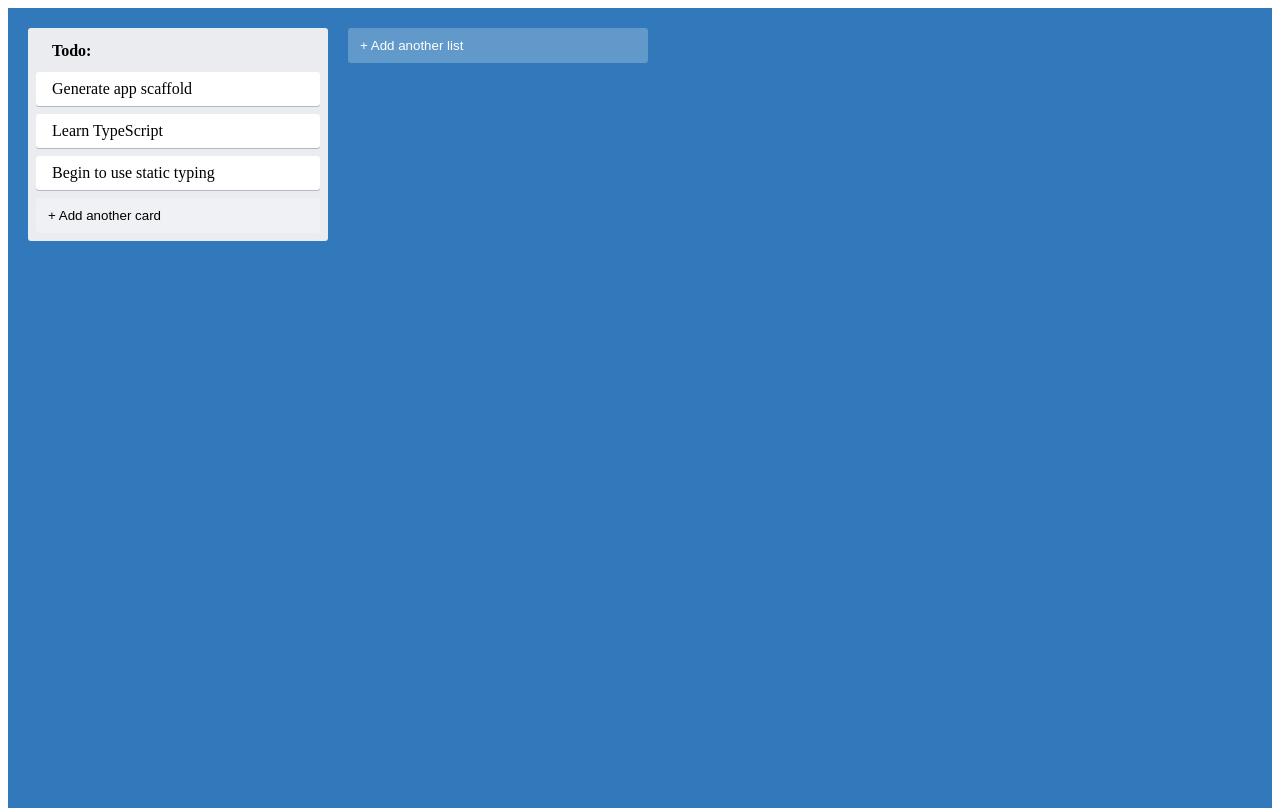
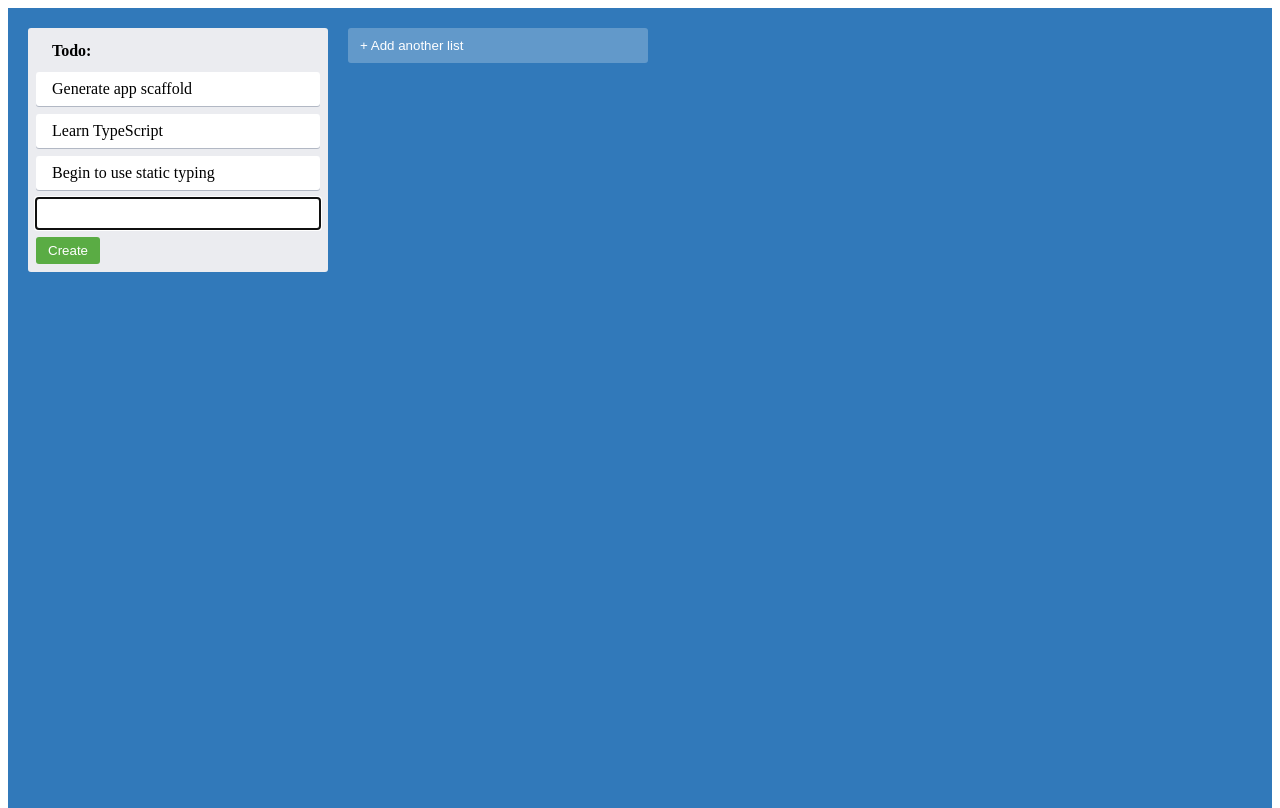
Before and after one commit to layoayeni/trello-clone, a React (Create React App) app: page / in a window 1280 px wide. Both pictures are taken after a click on the button "+ Add another card". Built offline with nearby package versions, Linux system fonts and the light colour scheme.

Commit message:
Form input interactivity and accessibility

```diff
--- a/src/AddNewItem.tsx
+++ b/src/AddNewItem.tsx
@@ -1,5 +1,6 @@
 import { useState } from "react";
 import { AddItemButton } from "./styles";
+import { NewItemForm } from "./NewItemForm";
 
 //Create AddNewItem Component using State
 
@@ -15,6 +16,14 @@
 
     if (showForm) {
         //We show item creation form here
+        return (
+            <NewItemForm
+                onAdd={(text) => {
+                    onAdd(text)
+                    setShowForm(false)
+                }}
+            />
+        )
     }
 
     return (
--- /dev/null
+++ b/src/NewItemForm.tsx
@@ -0,0 +1,38 @@
+import { useState } from "react";
+import {
+    NewItemFormContainer,
+    NewItemButton,
+    NewItemInput
+} from "./styles";
+import { useFocus } from "./utils/useFocus";
+
+type NewItemFormProps = {
+    onAdd(text: string): void
+}
+
+export const NewItemForm = ({ onAdd }: NewItemFormProps) => {
+    const [text, setText] = useState("")
+    const inputRef = useFocus()
+    //Submit on pressing Enter Key
+    const handleAddText = (
+        event: React.KeyboardEvent<HTMLInputElement>
+    ) => {
+        if(event.key === "Enter") {
+            onAdd(text)
+        }
+    }
+
+    return (
+        <NewItemFormContainer>
+            <NewItemInput
+                ref={(inputRef)}
+                value={text}
+                onChange={(e) => setText(e.target.value)}
+                onKeyPress={handleAddText}
+            />
+            <NewItemButton onClick={() => onAdd(text)}>
+                Create
+            </NewItemButton>
+        </NewItemFormContainer>
+    )
+}
--- a/src/styles.ts
+++ b/src/styles.ts
@@ -4,7 +4,7 @@
     dark?: boolean
 }
 
-//AppContainer Component
+//App Container Component
 export const AppContainer = styled.div`
     align-items: flex-start;
     background-color: #3179ba;
@@ -15,7 +15,7 @@
     width: 100%;
 `
 
-//ColumnContainer Component
+//Column Container Component
 export const ColumnContainer = styled.div`
     background-color: #ebecf0;
     width: 300px;
@@ -26,13 +26,13 @@
     flex-grow: 0;
 `
 
-//ColumnTitle
+//Column Title
 export const ColumnTitle = styled.div`
     padding: 6px 16px 12px;
     font-weight: bold;
 `
 
-//CardContainer
+//Card Container
 export const CardContainer = styled.div`
     background-color: #fff;
     cursor: pointer;
@@ -43,6 +43,7 @@
     box-shadow: #091e4240 0px 1px 0px 0px;
 `
 
+//Add New Item(list and task) button
 export const AddItemButton = styled.button<AddItemButtonProps>`
     background-color: #ffffff3d;
     border-radius: 3px;
@@ -58,3 +59,34 @@
         background-color: #ffffff52;
     }
 `
+
+//New Item Form Container
+export const NewItemFormContainer = styled.div`
+    max-width: 300px;
+    display: flex;
+    flex-direction: column;
+    width: 100%;
+    align-items: flex-start;
+`
+
+//New Item Input
+export const NewItemInput = styled.input`
+    border-radius: 3px;
+    border: none;
+    box-shadow: #091e4240 0px 1px 0px 0px;
+    margin-bottom: 0.5rem;
+    padding: 0.5rem 1rem;
+    width: 100%
+`
+
+//New Item Button
+export const NewItemButton = styled.button`
+    background-color: #5aac44;
+    border-radius: 3px;
+    border: none;
+    box-shadow: none;
+    color: #fff;
+    padding: 6px 12px;
+    text-align: center;
+
+`
--- /dev/null
+++ b/src/utils/useFocus.ts
@@ -0,0 +1,11 @@
+import { useRef, useEffect } from "react";
+
+export const useFocus = () => {
+    const ref = useRef<HTMLInputElement>(null)
+
+    useEffect(() => {
+        ref.current?.focus()
+    }, [])
+
+    return ref
+}
```
